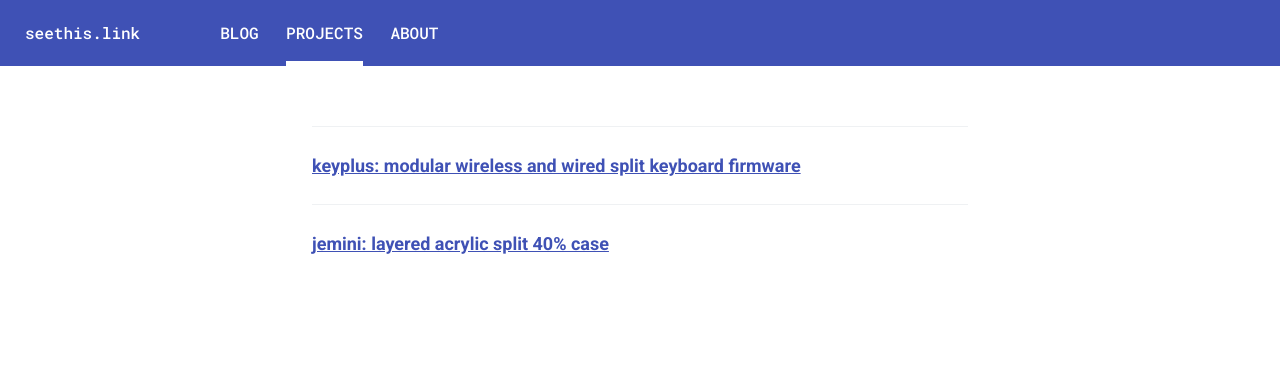
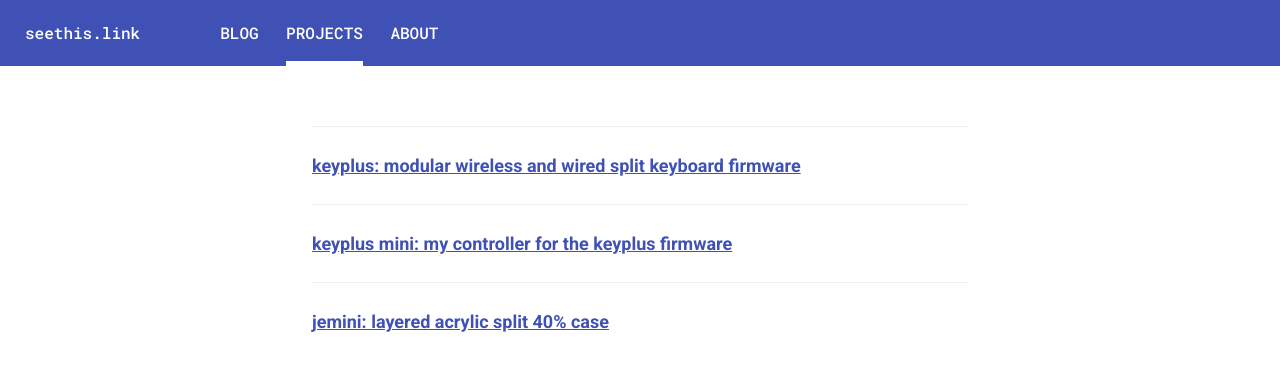
Before and after one commit to ahtn/ahtn.github.io, a Jekyll site: the page built from _pages/projects.html, in a window 1280 px wide. Shown: the top 371 px of the page. Built offline with Jekyll 4.4.1, drawn with Linux system fonts in a browser that asks for light colours.

Commit message:
add keyplus mini to projects page

```diff
--- a/_pages/projects.html
+++ b/_pages/projects.html
@@ -7,6 +7,11 @@ permalink: /projects/
     <li class="c-archives__item">
         <h3><a href="https://github.com/ahtn/keyplus">keyplus: modular wireless and wired split keyboard firmware</a></h3>
     </li>
+
+    <li class="c-archives__item">
+        <h3><a href="https://github.com/ahtn/keyboard_pcb/tree/master/keyplus_mini">keyplus mini: my controller for the keyplus firmware</a></h3>
+    </li>
+
     <li class="c-archives__item">
         <h3><a href="https://github.com/ahtn/jemini_layered_acrylic_case">jemini: layered acrylic split 40% case</a></h3>
     </li>
```
